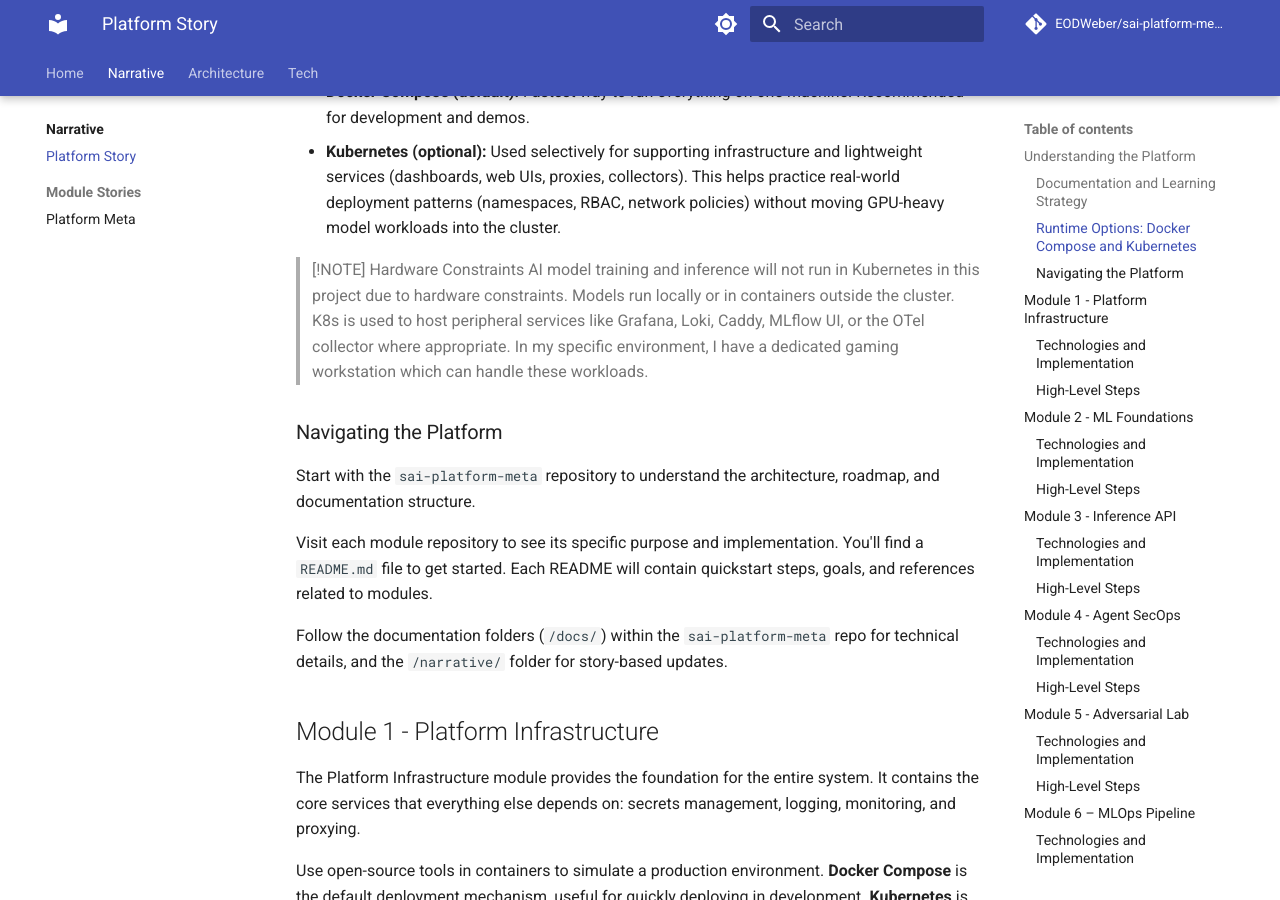
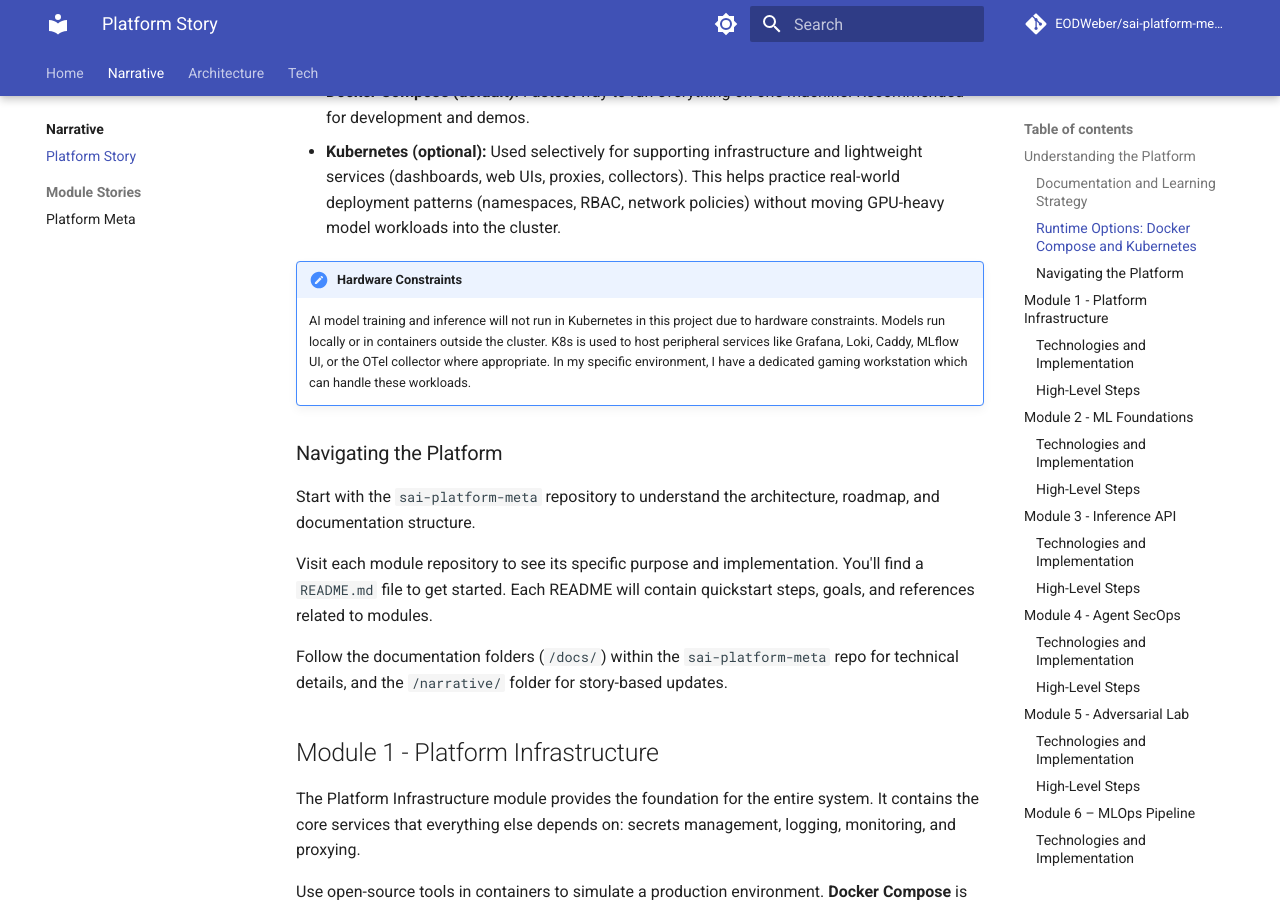
Before and after one commit to EODWeber/sai-platform-meta, an MkDocs documentation site: the page built from docs/narrative/platform_story.md, in a window 1280 px wide and 900 px high, scrolled down 1099 px. Built offline with MkDocs 1.6.1 and Material for MkDocs 9.7.7, drawn with Linux system fonts in a browser that asks for light colours; comment, search, counter and statistics services are not loaded.

```diff
--- a/docs/narrative/platform_story.md
+++ b/docs/narrative/platform_story.md
@@ -23,8 +23,8 @@ The platform supports two local runtime options:
 - **Docker Compose (default):** Fastest way to run everything on one machine. Recommended for development and demos.
 - **Kubernetes (optional):** Used selectively for supporting infrastructure and lightweight services (dashboards, web UIs, proxies, collectors). This helps practice real-world deployment patterns (namespaces, RBAC, network policies) without moving GPU-heavy model workloads into the cluster.
 
-> [!NOTE] Hardware Constraints
-> AI model training and inference will not run in Kubernetes in this project due to hardware constraints. Models run locally or in containers outside the cluster. K8s is used to host peripheral services like Grafana, Loki, Caddy, MLflow UI, or the OTel collector where appropriate. In my specific environment, I have a dedicated gaming workstation which can handle these workloads.
+!!! note "Hardware Constraints"
+    AI model training and inference will not run in Kubernetes in this project due to hardware constraints. Models run locally or in containers outside the cluster. K8s is used to host peripheral services like Grafana, Loki, Caddy, MLflow UI, or the OTel collector where appropriate. In my specific environment, I have a dedicated gaming workstation which can handle these workloads.
 
 ### Navigating the Platform
 
--- a/mkdocs.yml
+++ b/mkdocs.yml
@@ -1,5 +1,5 @@
 site_name: Secure AI Platform Docs
-site_url: https://eodweber.github.io/
+site_url: https://eodweber.github.io/sai-platform-meta/
 repo_name: EODWeber/sai-platform-meta
 repo_url: https://github.com/eodweber/sai-platform-meta
 
```
